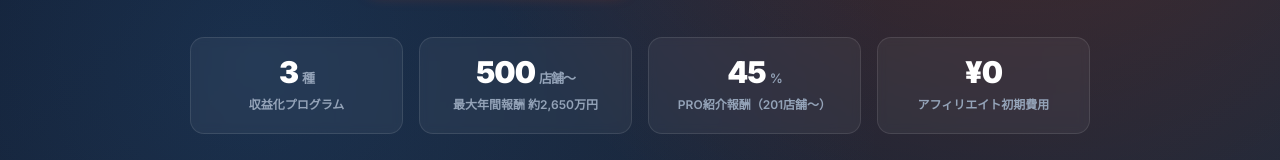
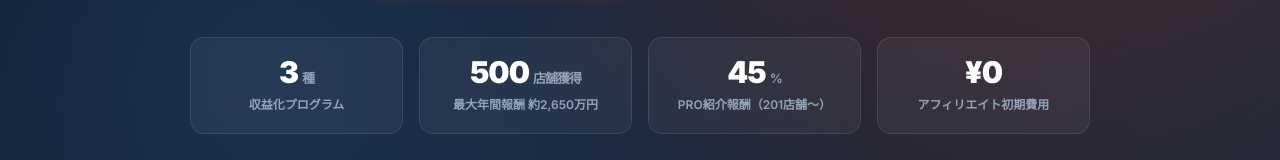
Before and after one commit to thellcishii-lang/push-taro, a Next.js app: page /partners in a window 1280 px wide. Shown: the part 530-690 px from the top of the page. Built offline with nearby package versions, Linux system fonts and the light colour scheme; no server answers.

Commit message:
Update PartnersClient.tsx

```diff
--- a/app/partners/PartnersClient.tsx
+++ b/app/partners/PartnersClient.tsx
@@ -137,7 +137,7 @@ export default function PartnersClient() {
               <div className="hero-stat-label">収益化プログラム</div>
             </div>
             <div className="hero-stat tilt-in" style={{ transitionDelay: '0.1s' }}>
-              <div className="hero-stat-num"><span className="count-up" data-count="500">500</span><small>店舗〜</small></div>
+              <div className="hero-stat-num"><span className="count-up" data-count="500">500</span><small>店舗獲得</small></div>
               <div className="hero-stat-label">最大年間報酬 約2,650万円</div>
             </div>
             <div className="hero-stat tilt-in" style={{ transitionDelay: '0.2s' }}>
```
